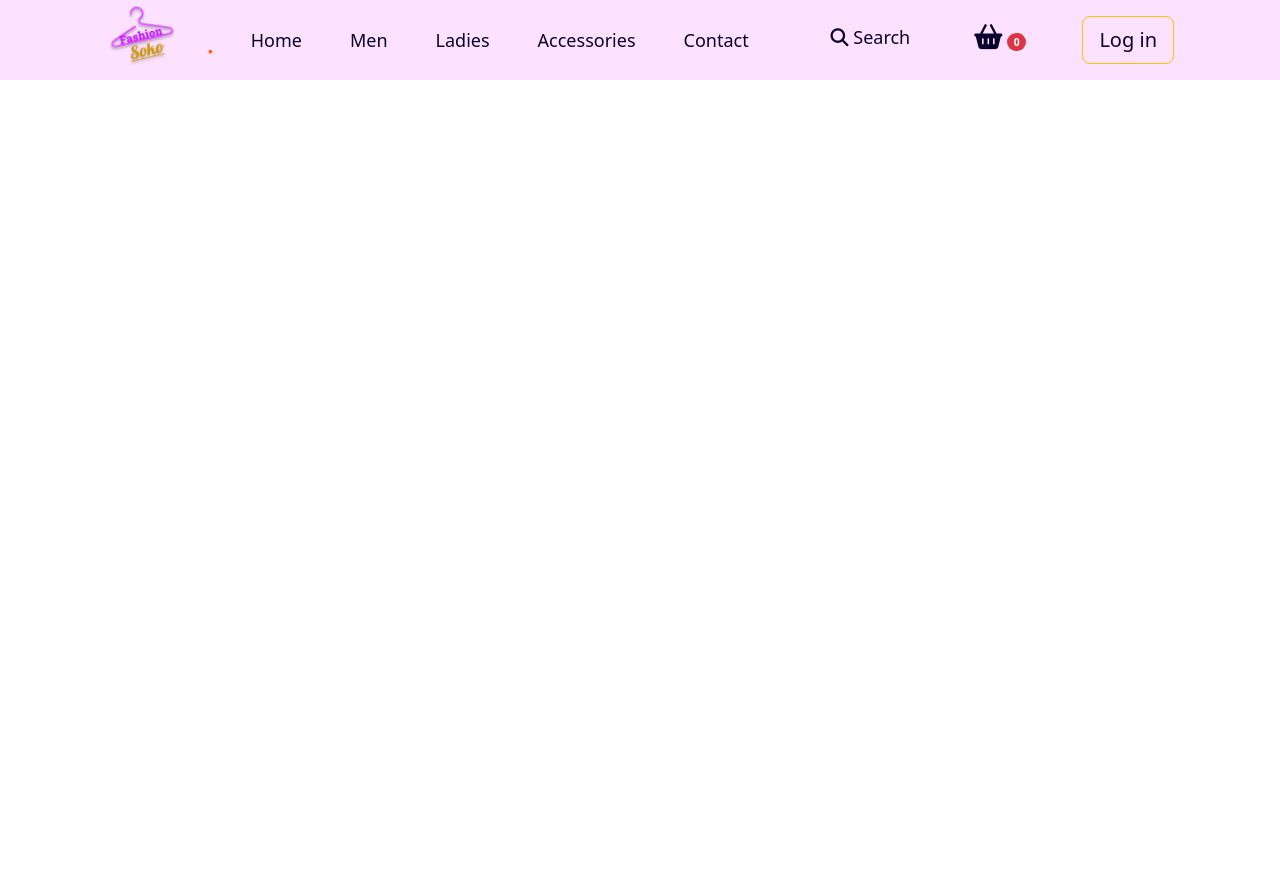
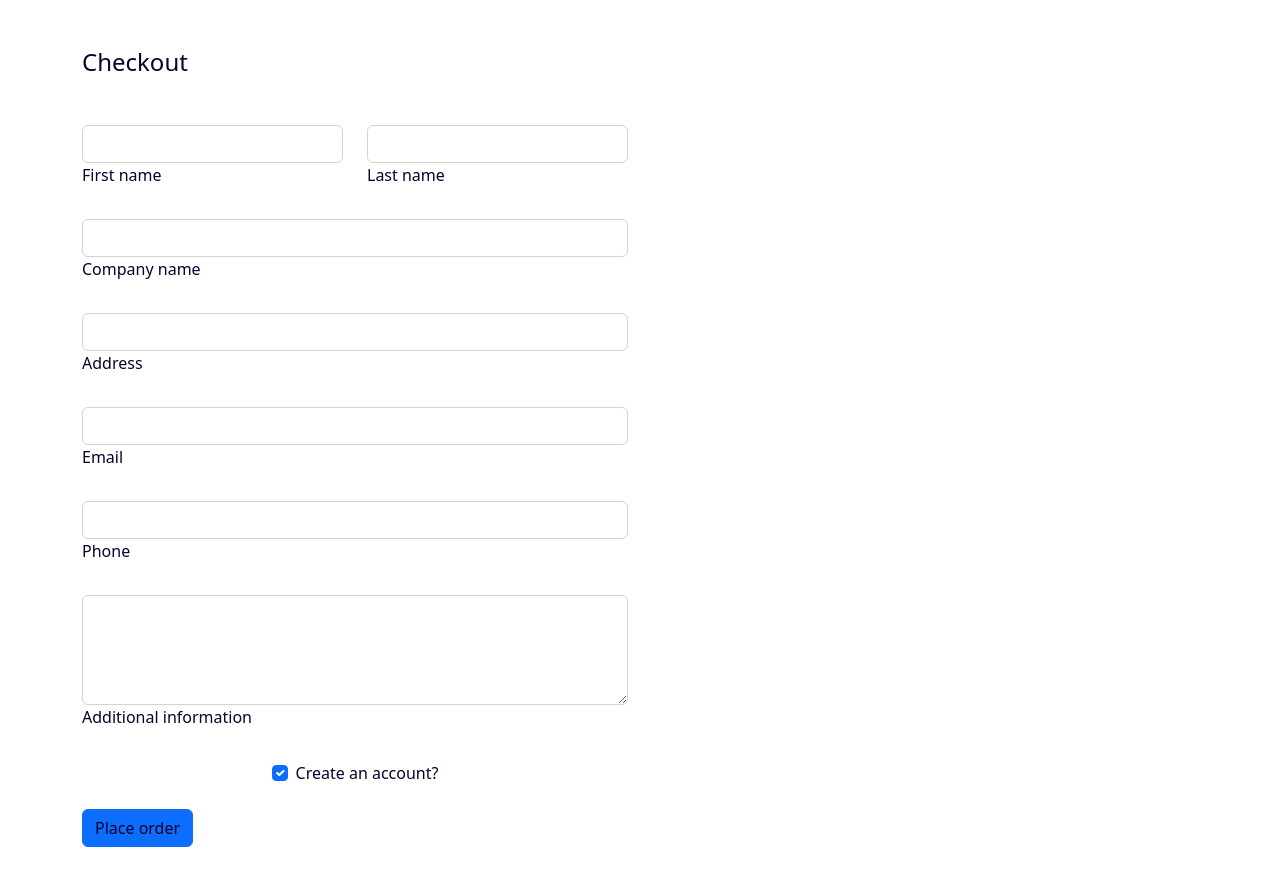
Before and after one commit to sirgama/fashionsoko, a Django app: page /shop/checkout/ in a window 1280 px wide. Before the commit the page ends 80 px from the top, so only its background shows below. Run offline with Django 4.2, Linux system fonts and the light colour scheme; some libraries are stand-ins or nearby versions.

Commit message:
add a checkout page

```diff
--- a/shop/templates/shop/base.html
+++ b/shop/templates/shop/base.html
@@ -13,7 +13,7 @@
     <title>Fashion Soko</title>
 </head>
 <body>
-    {% include 'shop/navbar.html' %}
+
 
 {% block content %}
 
--- a/shop/templates/shop/cart.html
+++ b/shop/templates/shop/cart.html
@@ -1,7 +1,7 @@
 {% extends 'shop/base.html' %}
 {% load static %}
 
-
+{% include 'shop/navbar.html' %}
 {% block content %}
 <h3 class="mt-5">Cart</h3>
 <table class="table mt-5">
--- a/shop/templates/shop/checkout.html
+++ b/shop/templates/shop/checkout.html
@@ -3,9 +3,76 @@
 
 
 {% block content %}
-<div class="container mt-5">
+<div class="container-fluid mt-5">
+
+    <div class="container mt-5">
     <div class="mt-5">
         <h4 class="mt-5">Checkout</h4>
     </div>
+    <div class="row mt-5">
+        <div class="col-md-6">
+            <form>
+                <!-- 2 column grid layout with text inputs for the first and last names -->
+                <div class="row mb-4">
+                  <div class="col">
+                    <div class="form-outline">
+                      <input type="text" id="form6Example1" class="form-control" />
+                      <label class="form-label" for="form6Example1">First name</label>
+                    </div>
+                  </div>
+                  <div class="col">
+                    <div class="form-outline">
+                      <input type="text" id="form6Example2" class="form-control" />
+                      <label class="form-label" for="form6Example2">Last name</label>
+                    </div>
+                  </div>
+                </div>
+
+                <!-- Text input -->
+                <div class="form-outline mb-4">
+                  <input type="text" id="form6Example3" class="form-control" />
+                  <label class="form-label" for="form6Example3">Company name</label>
+                </div>
+
+                <!-- Text input -->
+                <div class="form-outline mb-4">
+                  <input type="text" id="form6Example4" class="form-control" />
+                  <label class="form-label" for="form6Example4">Address</label>
+                </div>
+
+                <!-- Email input -->
+                <div class="form-outline mb-4">
+                  <input type="email" id="form6Example5" class="form-control" />
+                  <label class="form-label" for="form6Example5">Email</label>
+                </div>
+
+                <!-- Number input -->
+                <div class="form-outline mb-4">
+                  <input type="number" id="form6Example6" class="form-control" />
+                  <label class="form-label" for="form6Example6">Phone</label>
+                </div>
+
+                <!-- Message input -->
+                <div class="form-outline mb-4">
+                  <textarea class="form-control" id="form6Example7" rows="4"></textarea>
+                  <label class="form-label" for="form6Example7">Additional information</label>
+                </div>
+
+                <!-- Checkbox -->
+                <div class="form-check d-flex justify-content-center mb-4">
+                  <input class="form-check-input me-2" type="checkbox" value="" id="form6Example8" checked />
+                  <label class="form-check-label" for="form6Example8"> Create an account? </label>
+                </div>
+
+                <!-- Submit button -->
+                <button type="submit" class="btn btn-primary btn-block mb-4">Place order</button>
+              </form>
+        </div>
+        <div class="col-md-4">
+
+        </div>
+    </div>
 </div>
+</div>
+
 {% endblock content %}
--- a/users/templates/users/home.html
+++ b/users/templates/users/home.html
@@ -1,6 +1,6 @@
 {% extends 'shop/base.html' %}
 {% load static %}
-
+{% include 'shop/navbar.html' %}
 {% block content %}
 
 <!-- Hero section starts here -->
```
